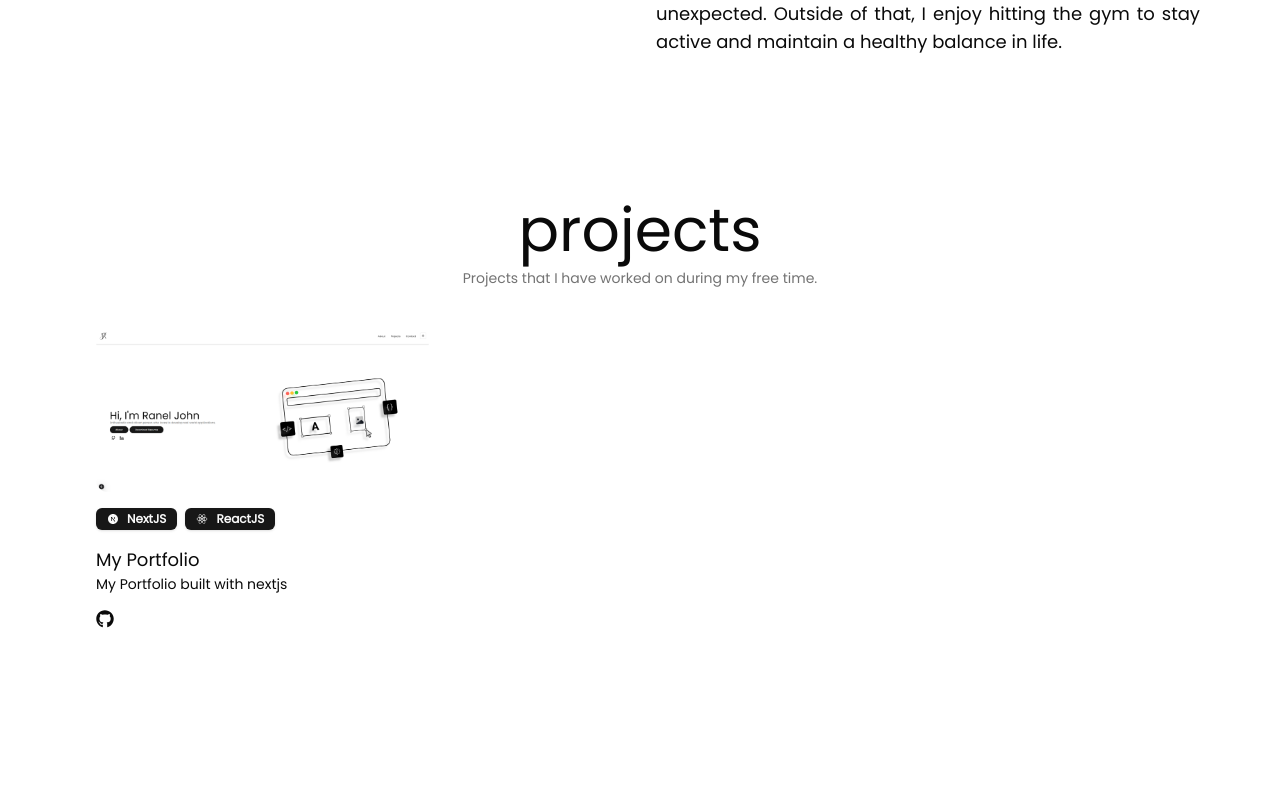
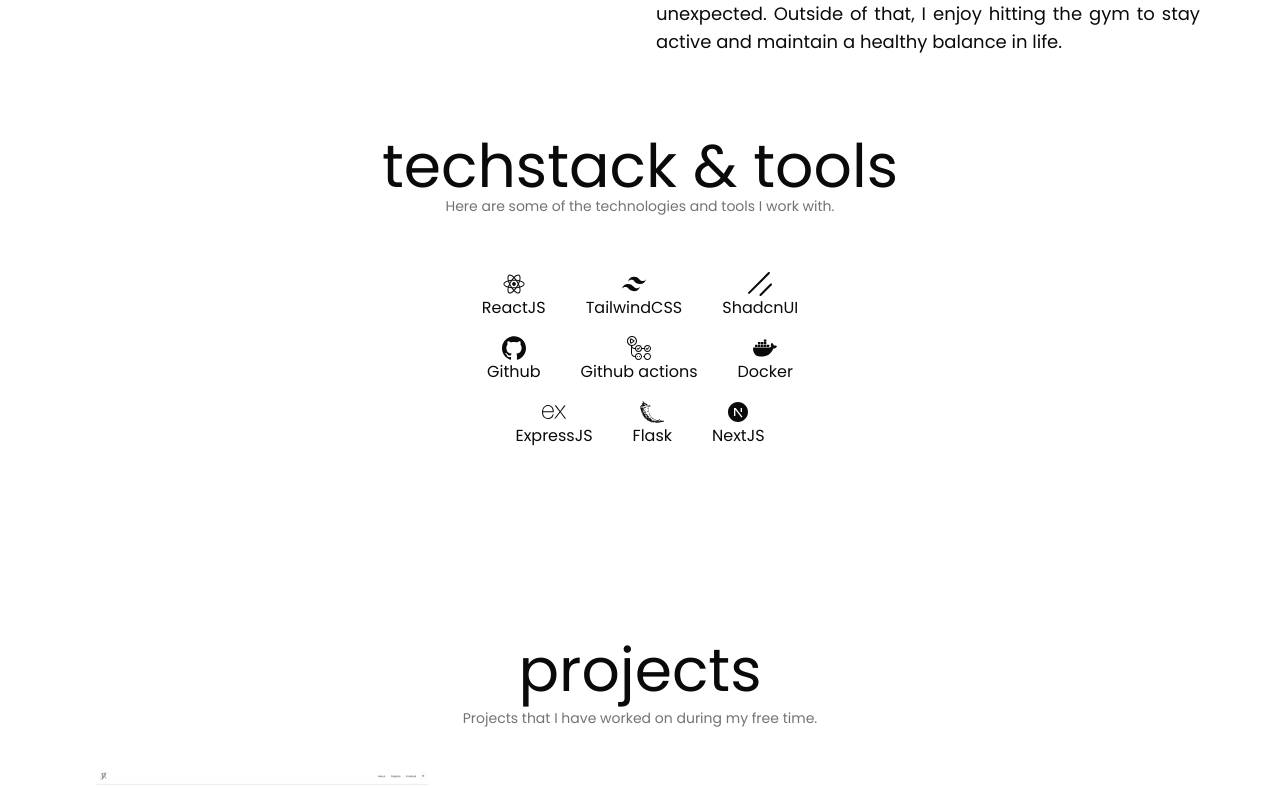
Before and after one commit to rjtormis/portfolio, a Next.js app: page / in a window 1280 px wide. Shown: the part 1540-2329 px from the top of the page. Built offline with nearby package versions, Linux system fonts and the light colour scheme.

Commit message:
fix: fix missing techstack

```diff
--- a/src/app/page.tsx
+++ b/src/app/page.tsx
@@ -7,6 +7,7 @@ import Header from "@/components/header";
 // import HeaderWrapper from "@/components/header-wrapper";
 import { headers } from "next/headers";
 import { isMobile } from "@/lib/utils";
+import Techstack from "@/components/tech";
 
 export default async function Home() {
   const userAgent = (await headers()).get("user-agent") || "";
@@ -19,7 +20,7 @@ export default async function Home() {
       <div className="flex flex-col px-20">
         <Hero />
         <About />
-
+        <Techstack />
         <ProjectList />
         <Contact />
       </div>
--- a/src/components/contact.tsx
+++ b/src/components/contact.tsx
@@ -37,6 +37,7 @@ function Contact() {
     } catch (e: unknown) {
       setLoading(false);
       if (e instanceof Error) {
+        console.log(e);
         toast.error("Message was not sent", {
           description: `Error: ${e.message}. Please try again.`,
         });
```
